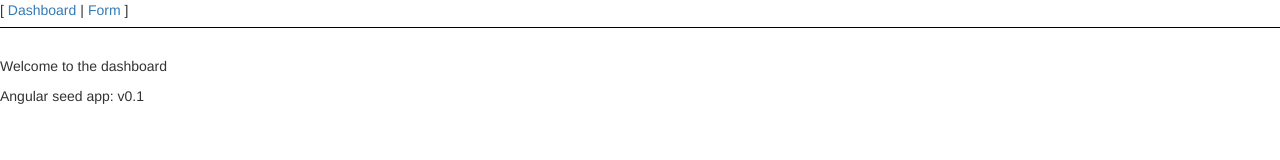
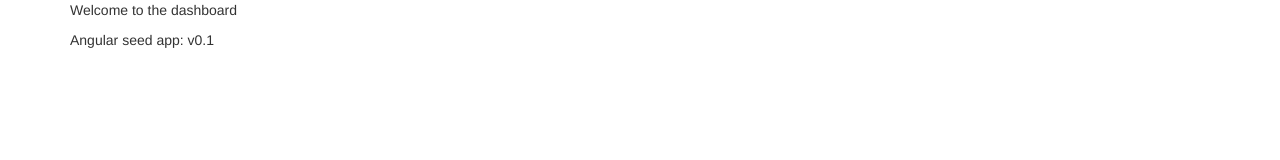
Before and after one commit to Quist/injury-surveillance-dhis2, a website: page app/index.html in a window 1280 px wide. Drawn offline with nearby package versions, Linux system fonts and the light colour scheme; some packages are replaced by stand-ins of ours.

Commit message:
Wrap all content inside a bootstrap container

```diff
--- a/app/index.html
+++ b/app/index.html
@@ -16,17 +16,17 @@
 
 </head>
 <body>
-  <ul class="menu">
-    <li><a href="#/dashboard">Dashboard</a></li>
-    <li><a href="#/form">Form</a></li>
-  </ul>
 
 <!--[if lt IE 7]>
 <p class="browsehappy">You are using an <strong>outdated</strong> browser. Please <a href="http://browsehappy.com/">upgrade your browser</a> to improve your experience.</p>
 <![endif]-->
 
+<div class="container">
   <div ng-view></div>
   <div>Angular seed app: v<span app-version></span></div>
+</div>
+
+
 
 <!-- In production use:
 <script src="//ajax.googleapis.com/ajax/libs/angularjs/x.x.x/angular.min.js"></script>
```
Lines whose indentation alone changed are shown as unchanged.
